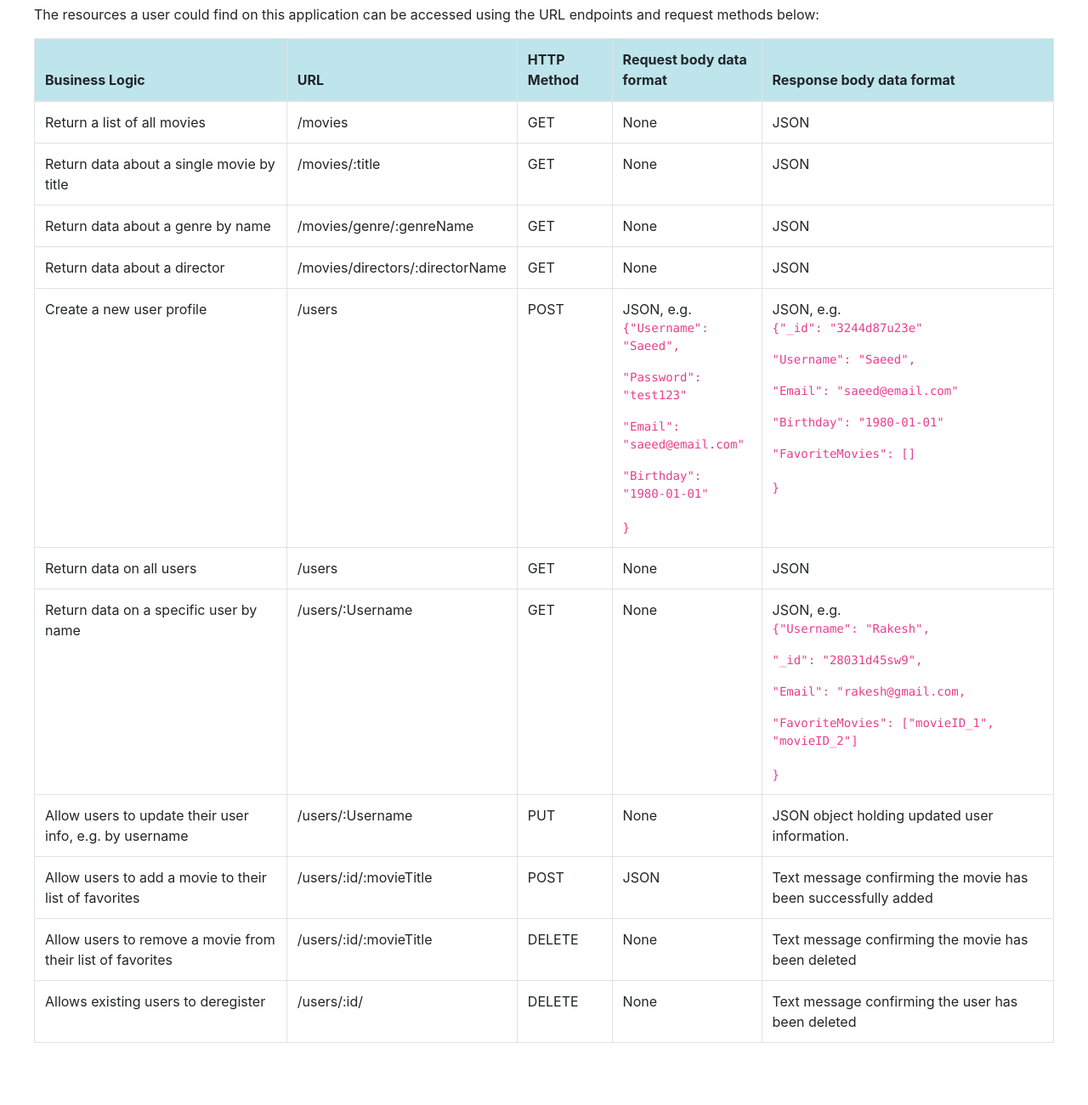
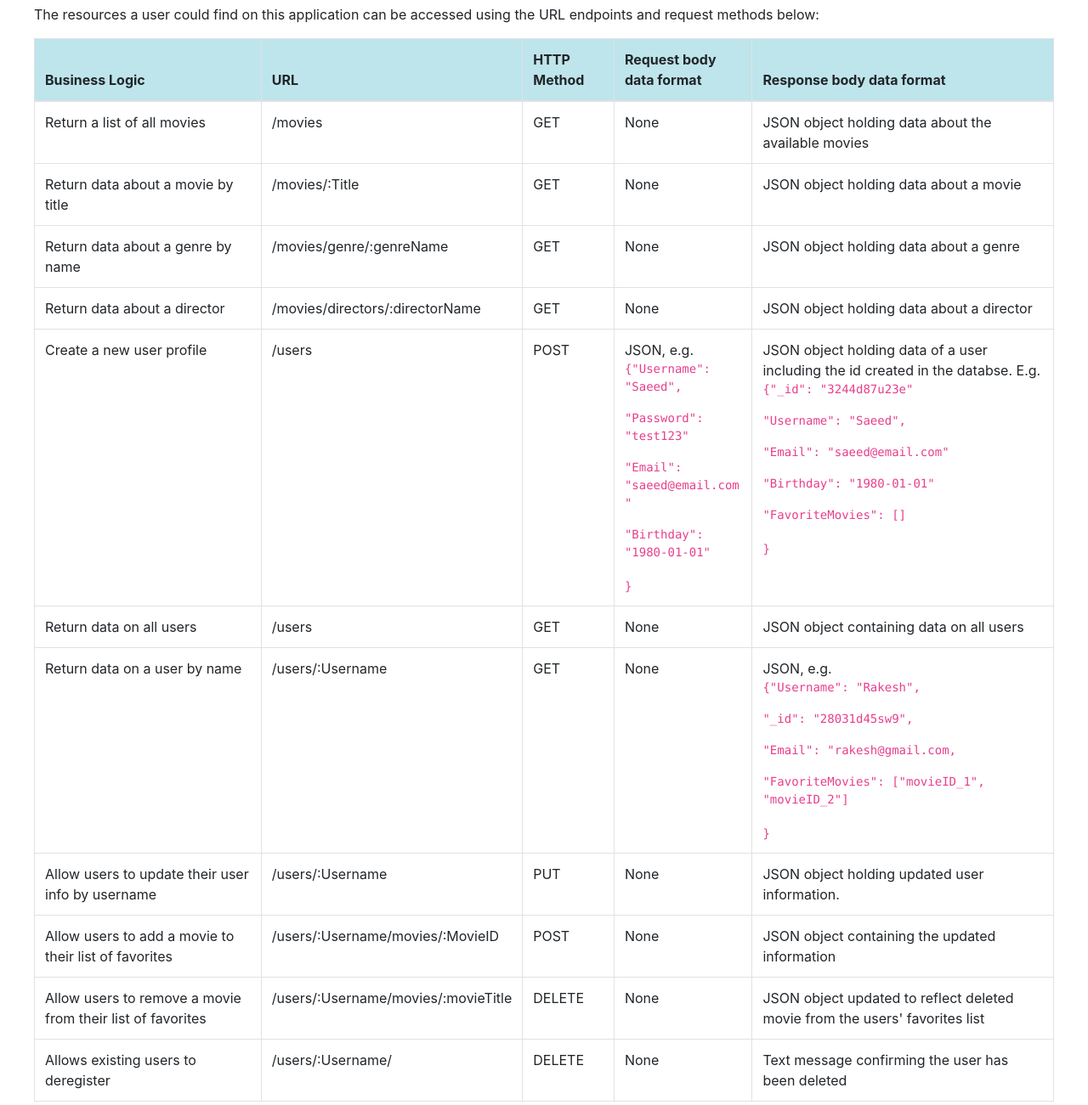
Before and after one commit to Ntsubi/movie_api, a website: page public/documentation.html in a window 1280 px wide. Shown: the part 215-1516 px from the top of the page at 85% size. Before the commit the page ends 1473 px from the top, so only its background shows below. Drawn offline with nearby package versions, Linux system fonts and the light colour scheme.

Commit message:
Updated endpoints and their descriptions

```diff
--- a/public/documentation.html
+++ b/public/documentation.html
@@ -36,28 +36,28 @@
                 <td>/movies</td>
                 <td>GET</td>
                 <td>None</td>
-                <td>JSON</td>
+                <td>JSON object holding data about the available movies</td>
             </tr>
             <tr>
-                <td>Return data about a single movie by title</td>
-                <td>/movies/:title</td>
+                <td>Return data about a movie by title</td>
+                <td>/movies/:Title</td>
                 <td>GET</td>
                 <td>None</td>
-                <td>JSON</td>
+                <td>JSON object holding data about a movie</td>
             </tr>
             <tr>
                 <td>Return data about a genre by name</td>
                 <td>/movies/genre/:genreName</td>
                 <td>GET</td>
                 <td>None</td>
-                <td>JSON</td>
+                <td>JSON object holding data about a genre</td>
             </tr>
             <tr>
                 <td>Return data about a director</td>
                 <td>/movies/directors/:directorName</td>
                 <td>GET</td>
                 <td>None</td>
-                <td>JSON</td>
+                <td>JSON object holding data about a director</td>
             </tr>
             <tr>
                 <td>Create a new user profile</td>
@@ -69,7 +69,7 @@
                     <p>"Email": "saeed@email.com"</p>
                     <p>"Birthday": "1980-01-01"</p>
                 }</code></td>
-                <td>JSON, e.g.<code>
+                <td>JSON object holding data of a user including the id created in the databse. E.g.<code>
                     <p>{"_id": "3244d87u23e"</p>
                     <p>"Username": "Saeed",</p>
                     <p>"Email": "saeed@email.com"</p>
@@ -82,10 +82,10 @@
                 <td>/users</td>
                 <td>GET</td>
                 <td>None</td>
-                <td>JSON</td>
+                <td>JSON object containing data on all users</td>
             </tr>
             <tr>
-                <td>Return data on a specific user by name</td>
+                <td>Return data on a user by name</td>
                 <td>/users/:Username</td>
                 <td>GET</td>
                 <td>None</td>
@@ -97,7 +97,7 @@
                 }</code></td>
             </tr>
             <tr>
-                <td>Allow users to update their user info, e.g. by username</td>
+                <td>Allow users to update their user info by username</td>
                 <td>/users/:Username</td>
                 <td>PUT</td>
                 <td>None</td>
@@ -105,21 +105,21 @@
             </tr>
             <tr>
                 <td>Allow users to add a movie to their list of favorites</td>
-                <td>/users/:id/:movieTitle</td>
+                <td>/users/:Username/movies/:MovieID</td>
                 <td>POST</td>
-                <td>JSON</td>
-                <td>Text message confirming the movie has been successfully added</td>
+                <td>None</td>
+                <td>JSON object containing the updated information</td>
             </tr>
             <tr>
                 <td>Allow users to remove a movie from their list of favorites</td>
-                <td>/users/:id/:movieTitle</td>
+                <td>/users/:Username/movies/:movieTitle</td>
                 <td>DELETE</td>
                 <td>None</td>
-                <td>Text message confirming the movie has been deleted</td>
+                <td>JSON object updated to reflect deleted movie from the users' favorites list</td>
             </tr>
             <tr>
                 <td>Allows existing users to deregister</td>
-                <td>/users/:id/</td>
+                <td>/users/:Username/</td>
                 <td>DELETE</td>
                 <td>None</td>
                 <td>Text message confirming the user has been deleted</td>
```
